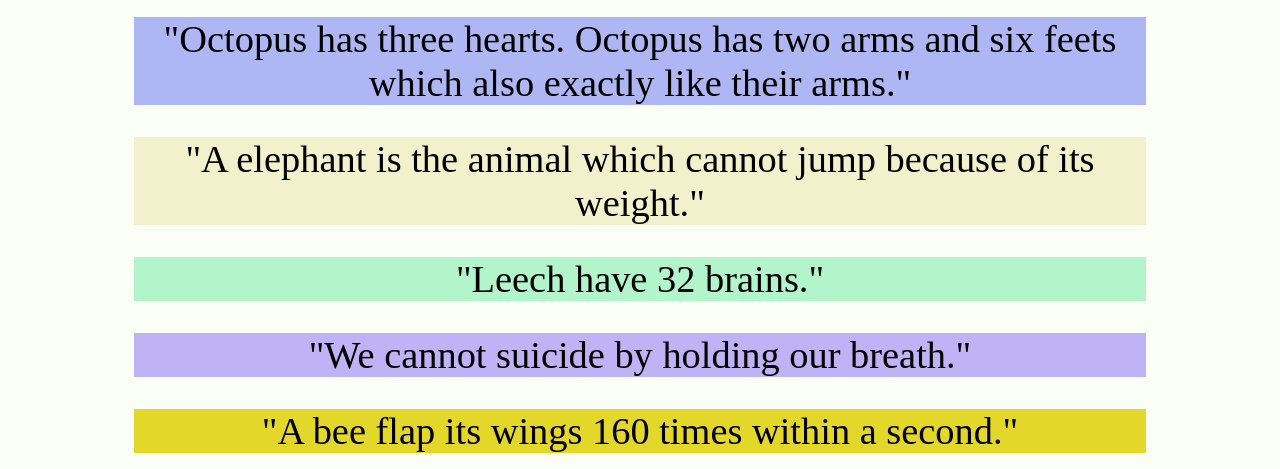
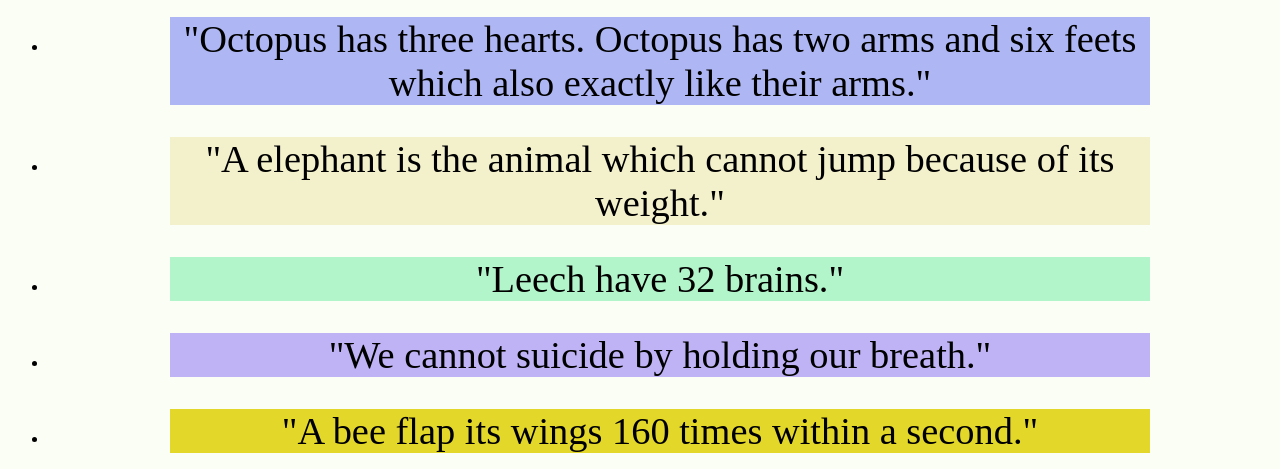
Before and after one commit to The-Shivam-tech/facts.github.io, a plain HTML site: page index.html in a window 1280 px wide. Shown: the part 628-1097 px from the top of the page. Drawn offline with Linux system fonts and the light colour scheme.

Commit message:
Update index.html

```diff
--- a/index.html
+++ b/index.html
@@ -15,13 +15,15 @@
 <center>
 <h1 style="color:purple; text-align:center; font-size:3rem;">Amazing Facts</h1>
     <img src="facts.jpg" style="border-radius:50%;">
-<div style="font-size:3vw; width:80%; background-color:#F5C0B7;">"Liver is the only organ in human body which can regenerate."</div>
-<div style="font-size:3vw; width:80%; background-color:#CCF5B7;">"A new born blue whale baby can grow upto 90kg each day."</div>
-<div style="font-size:3vw; width:80%; background-color:#AEB7F3;">"Octopus has three hearts. Octopus has two arms and six feets which also exactly like their arms."</div>
-<div style="font-size:3vw; width:80%; background-color:#F3F1CC;">"A elephant is the animal which cannot jump because of its weight."</div>
-<div style="font-size:3vw; width:80%; background-color:#B2F5CB;">"Leech have 32 brains."</div>
-<div style="font-size:3vw; text-align:center; width:80%; background-color:#BFB2F5;">"We cannot suicide by holding our breath."</div>
-<div style="font-size:3vw; width:80%; background-color:#E3D72A">"A bee flap its wings 160 times within a second."</div>
-    </center>
+<ul>
+<li><div style="font-size:3vw; width:80%; background-color:#F5C0B7;">"Liver is the only organ in human body which can regenerate."</div></li>
+<li><div style="font-size:3vw; width:80%; background-color:#CCF5B7;">"A new born blue whale baby can grow upto 90kg each day."</div></li>
+<li><div style="font-size:3vw; width:80%; background-color:#AEB7F3;">"Octopus has three hearts. Octopus has two arms and six feets which also exactly like their arms."</div></li>
+<li><div style="font-size:3vw; width:80%; background-color:#F3F1CC;">"A elephant is the animal which cannot jump because of its weight."</div></li>
+<li><div style="font-size:3vw; width:80%; background-color:#B2F5CB;">"Leech have 32 brains."</div></li>
+<li><div style="font-size:3vw; text-align:center; width:80%; background-color:#BFB2F5;">"We cannot suicide by holding our breath."</div></li>
+<li><div style="font-size:3vw; width:80%; background-color:#E3D72A">"A bee flap its wings 160 times within a second."</div></li>
+</ul>
+</center>
 </body>
 </html>
```
